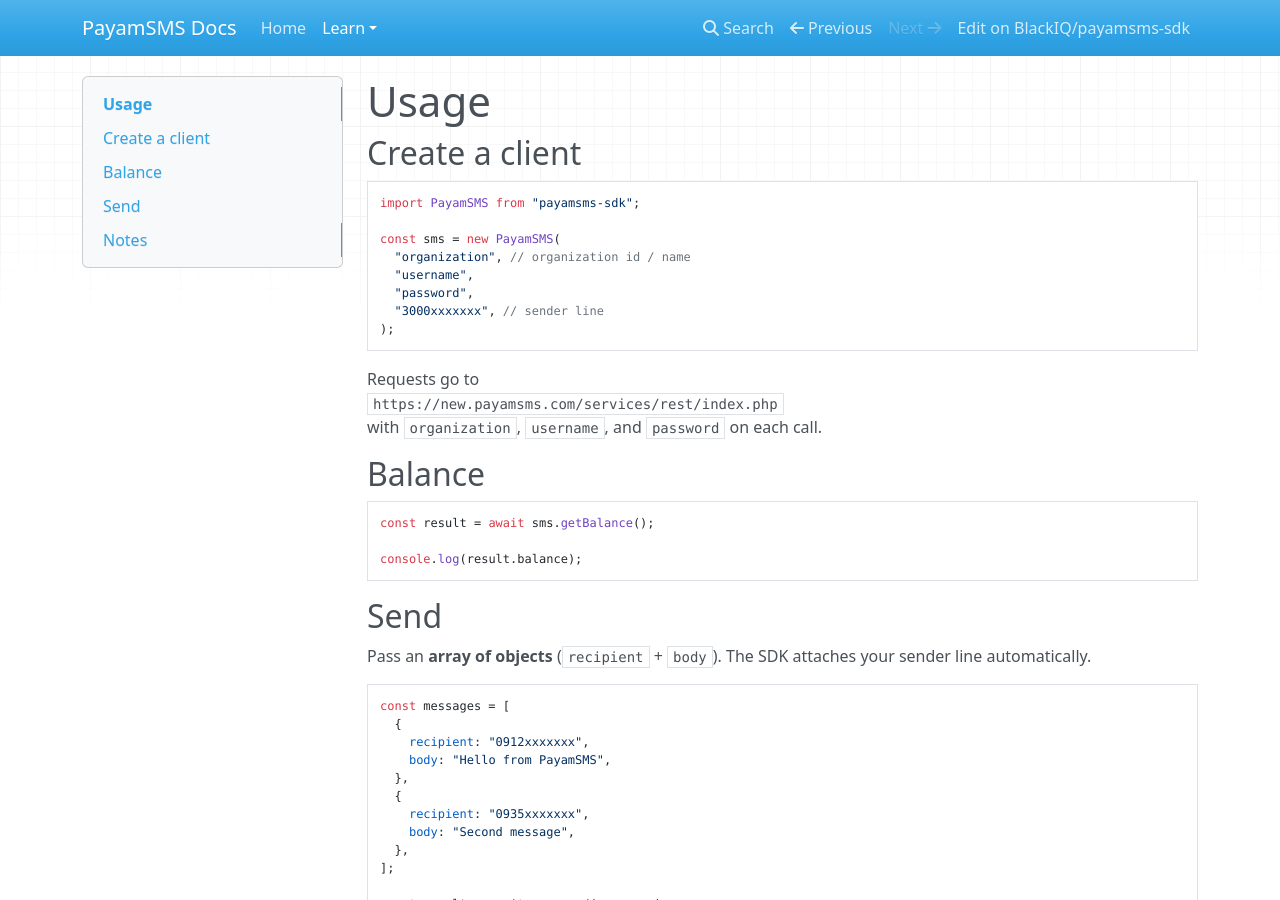
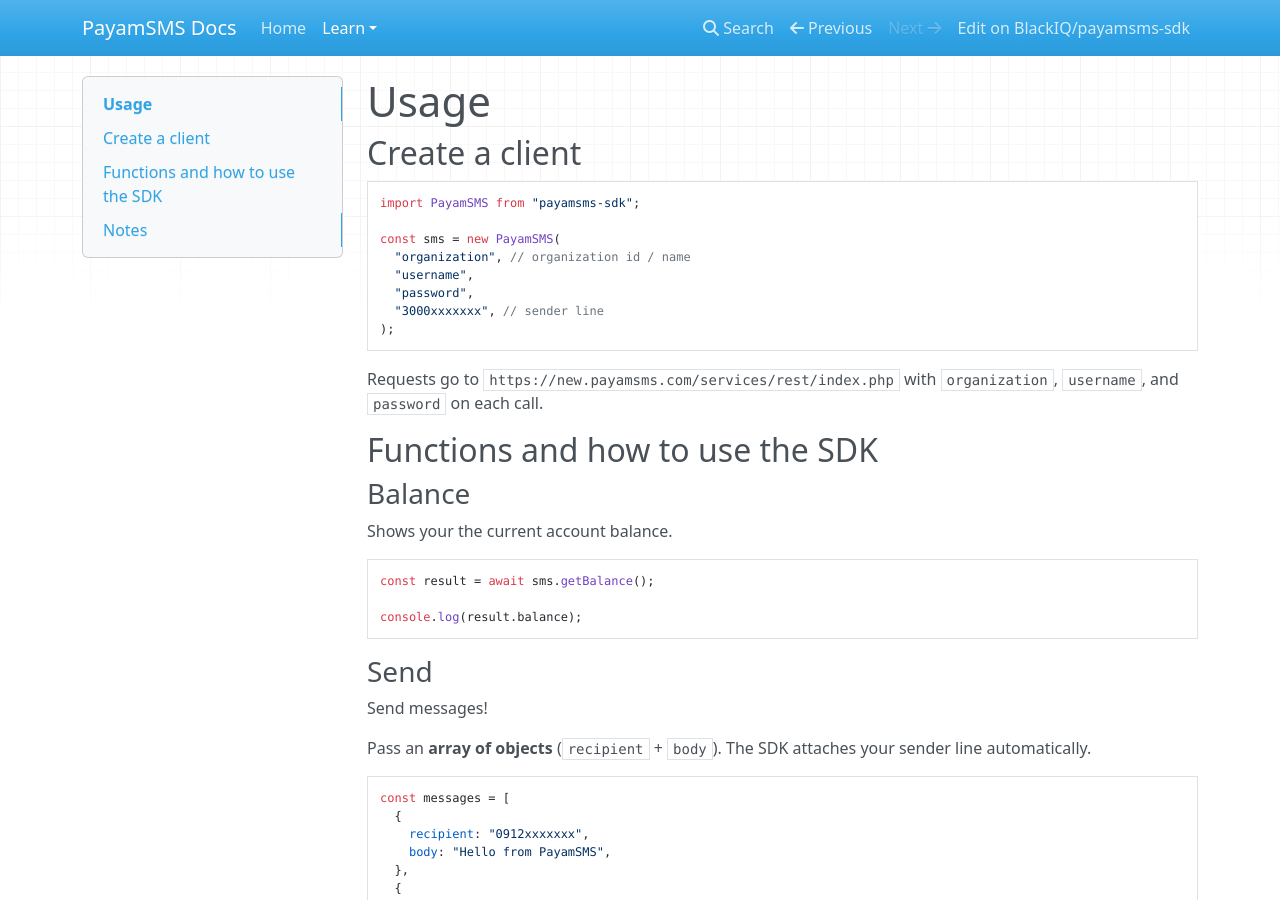
Before and after one commit to BlackIQ/payamsms-sdk, an MkDocs documentation site: the page built from docs/learn/usage.md, in a window 1280 px wide and 900 px high. Built offline with MkDocs 1.6.1, drawn with Linux system fonts in a browser that asks for light colours; nearby versions of some CDN libraries.

Commit message:
OK, update docs

````diff
--- a/docs/learn/usage.md
+++ b/docs/learn/usage.md
@@ -13,11 +13,13 @@ const sms = new PayamSMS(
 );
 ```
 
-Requests go to
-`https://new.payamsms.com/services/rest/index.php`
-with `organization`, `username`, and `password` on each call.
+Requests go to `https://new.payamsms.com/services/rest/index.php` with `organization`, `username`, and `password` on each call.
 
-## Balance
+## Functions and how to use the SDK
+
+### Balance
+
+Shows your the current account balance.
 
 ```javascript
 const result = await sms.getBalance();
@@ -25,7 +27,9 @@ const result = await sms.getBalance();
 console.log(result.balance);
 ```
 
-## Send
+### Send
+
+Send messages!
 
 Pass an **array of objects** (`recipient` + `body`). The SDK attaches your sender line automatically.
 
````
Also changed, not shown: docs/index.md (+2 -2 lines).
